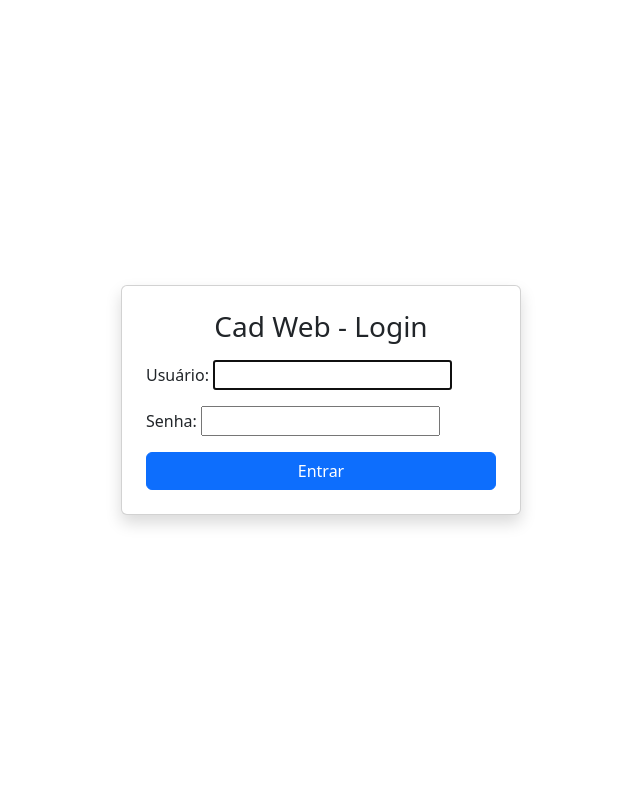
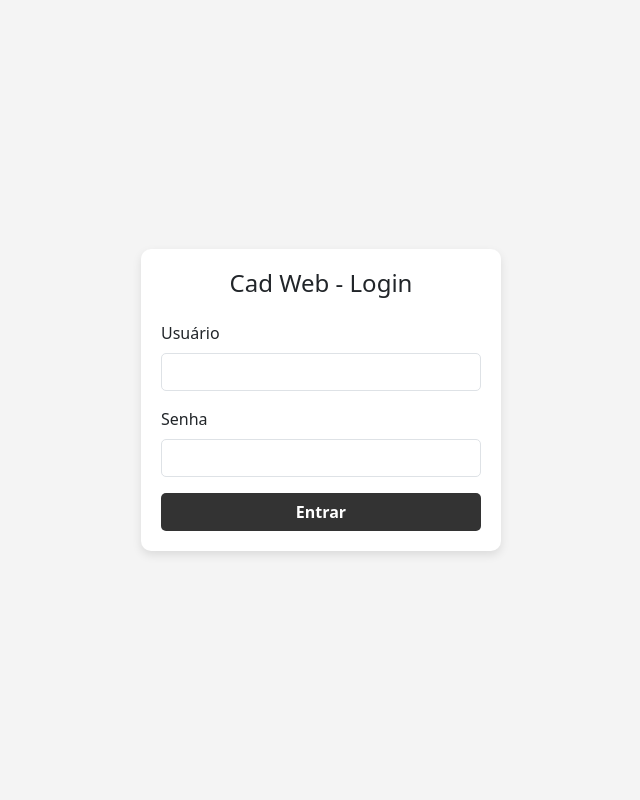
Before and after one commit to vitoriaif/cadweb, a Django app: page /login/ in a window 1280 px wide. Shown: the whole page, without its empty margins (319-959 px from the left). Run offline with Django 4.2, Linux system fonts and the light colour scheme; some libraries are stand-ins or nearby versions.

Commit message:
Melhorando layout da tela de login

```diff
--- a/templates/login.html
+++ b/templates/login.html
@@ -5,35 +5,59 @@
     <meta name="viewport" content="width=device-width, initial-scale=1.0">
     <title>Cad Web - Login</title>
 
-    <!-- Font Awesome -->
-    <link href="https://cdnjs.cloudflare.com/ajax/libs/font-awesome/6.0.0-beta3/css/all.min.css" rel="stylesheet">
-
     <!-- Bootstrap -->
     <link href="https://cdn.jsdelivr.net/npm/bootstrap@5.3.0/dist/css/bootstrap.min.css" rel="stylesheet">
 
-    <!-- jQuery UI -->
-    <link rel="stylesheet" href="https://code.jquery.com/ui/1.12.1/themes/base/jquery-ui.css">
-
-    <!-- Custom CSS -->
-
+    <style>
+        body {
+            background-color: #f4f4f4;
+        }
+        .login-container {
+            width: 100%;
+            max-width: 360px;
+            padding: 20px;
+            background: #fff;
+            border-radius: 10px;
+            box-shadow: 0px 4px 10px rgba(0, 0, 0, 0.1);
+        }
+        .form-control {
+            border-radius: 5px;
+        }
+        .btn-login {
+            background-color: #333;
+            color: #fff;
+            border-radius: 5px;
+            font-weight: bold;
+        }
+        .btn-login:hover {
+            background-color: #222;
+        }
+    </style>
 </head>
 <body class="d-flex justify-content-center align-items-center vh-100">
-    <div class="card p-4 shadow" style="max-width: 400px; width: 100%;">
-        <h3 class="text-center mb-3">Cad Web - Login</h3>
 
-
+    <div class="login-container">
+        <h4 class="text-center mb-4">Cad Web - Login</h4>
 
         <form method="post">
             {% csrf_token %}
-            {{ form.as_p }}
-            <button type="submit" class="btn btn-primary w-100">Entrar</button>
+
+            <div class="mb-3">
+                <label class="form-label">Usuário</label>
+                <input type="text" class="form-control" name="username" required>
+            </div>
+
+            <div class="mb-3">
+                <label class="form-label">Senha</label>
+                <input type="password" class="form-control" name="password" required>
+            </div>
+
+            <button type="submit" class="btn btn-login w-100">Entrar</button>
         </form>
     </div>
 
-    <!-- Scripts -->
-    <script src="https://code.jquery.com/jquery-3.6.0.min.js"></script>
+    <!-- Bootstrap Scripts -->
     <script src="https://cdn.jsdelivr.net/npm/bootstrap@5.3.0/dist/js/bootstrap.bundle.min.js"></script>
-    <script src="https://code.jquery.com/ui/1.12.1/jquery-ui.js"></script>
-    <script src="https://cdnjs.cloudflare.com/ajax/libs/jquery.mask/1.14.16/jquery.mask.min.js"></script>
+
 </body>
 </html>
```
